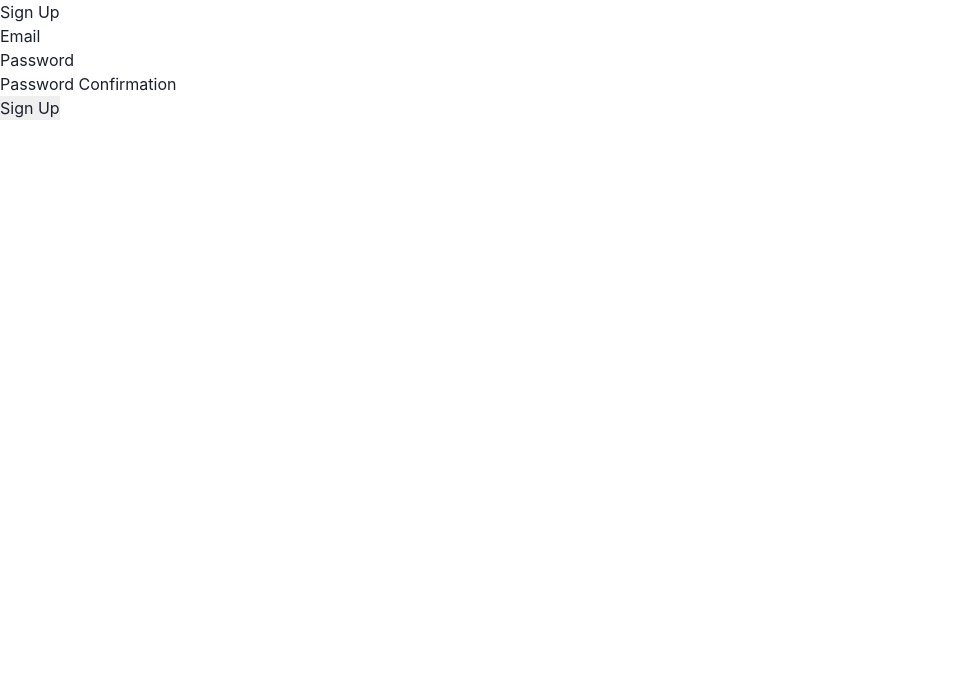
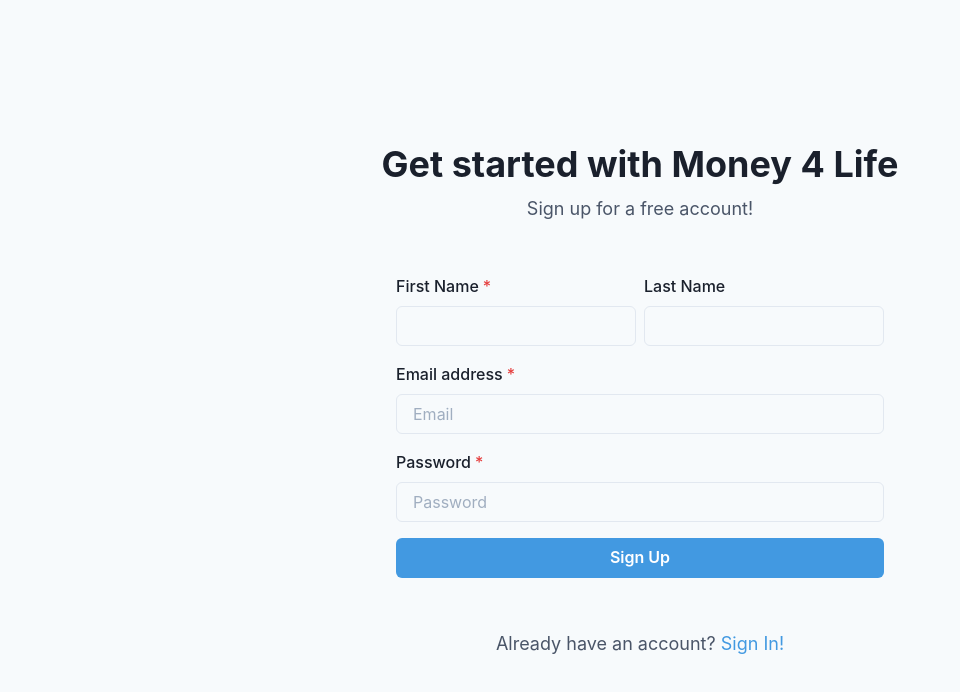
Before and after one commit to kcwchen/money-4-life, a React (Create React App) app in the folder client/: page /sign_up in a window 1280 px wide. Shown: the top 692 px of the page, without its empty margins (0-960 px from the left). Built offline with nearby package versions, Linux system fonts and the light colour scheme; no server answers.

Commit message:
refactor sign up page

```diff
--- a/client/src/App.js
+++ b/client/src/App.js
@@ -4,6 +4,7 @@
 import SignUpPage from './components/SignUpPage';
 import SignInPage from './components/SignInPage';
 import SignIn from './components/SignIn';
+import SignUp from './components/SignUp';
 // import SignUp from './components/SignUp';
 import BudgetIndexPage from './components/BudgetIndexPage';
 import TransactionIndexPage from './components/TransactionIndexPage';
@@ -48,7 +49,7 @@
             exact
             path='/sign_up'
             render={(routeProps) => (
-              <SignUpPage {...routeProps} onSignUp={getCurrentUser} />
+              <SignUp {...routeProps} onSignUp={getCurrentUser} />
             )}
           />
           <>
--- a/client/src/components/BudgetIndexPage.js
+++ b/client/src/components/BudgetIndexPage.js
@@ -38,6 +38,7 @@
   const [expensesThisMonth, setExpensesThisMonth] = useState({});
   const [dataReturned, setDataReturned] = useState(false);
   const [currentMonth, setCurrentMonth] = useState(new Date().getMonth());
+  const [budgetTotal, setBudgetTotal] = useState(0);
   const months = [
     'January',
     'February',
@@ -67,7 +68,10 @@
 
   const getBudgetsAndTransactionsForCurrentMonth = () => {
     return Budget.index().then((data) => {
+      let total = 0;
       data = data.filter((b) => b.user_id === ctx.user.id);
+      data.forEach((b) => (total += b.amount));
+      setBudgetTotal(total);
       setBudgets(data);
       Transaction.index().then((transactions) => {
         transactions = transactions.filter((t) => t.user_id === ctx.user.id);
@@ -146,12 +150,12 @@
           </form>
         </ModalContent>
       </Modal>
-      {dataReturned ? (
+      {dataReturned && budgets === [] ? (
         <>
           <Flex justifyContent='center' mt={10}>
             <Stack align='center'>
               <Heading as='h1'>
-                Your Total Monthly Budget is ${ctx.user.total_budget / 100}
+                Your Total Monthly Budget is ${budgetTotal / 100}
               </Heading>
               <Heading as='h2'>
                 for {months[currentMonth]} {new Date().getFullYear()}
@@ -219,7 +223,64 @@
               </Stack>
             </Box>
           </Flex>
-          {/* <NewBudgetForm createBudget={handleNewBudget} /> */}
+        </>
+      ) : dataReturned ? (
+        <>
+          <Flex justifyContent='center' mt={10}>
+            <Stack align='center'>
+              <Heading as='h1'>You don't have a budget yet!</Heading>
+              <Heading as='h2'>Make one Now!</Heading>
+            </Stack>
+          </Flex>
+          <Flex
+            flexDir='row'
+            flexWrap='wrap'
+            alignItems='center'
+            justifyContent='center'
+          >
+            <Box
+              role={'group'}
+              p={6}
+              maxW={'330px'}
+              w={'full'}
+              // boxShadow={'2xl'}
+              rounded={'lg'}
+              pos={'relative'}
+              zIndex={1}
+              _hover={{ transform: 'scale(1.2)' }}
+              transition='all 0.5s ease'
+              onClick={onOpen}
+              cursor='pointer'
+            >
+              <Stack align={'center'}>
+                <CircularProgress
+                  size='250px'
+                  transition='all 0.5s ease'
+                  value={0}
+                  color={
+                    ((props.expenses || 0) / props.amount) * 100 > 100
+                      ? 'red.300'
+                      : 'blue.300'
+                  }
+                  _hover={{ scale: 2 }}
+                >
+                  <Tooltip label='Add Category'>
+                    <CircularProgressLabel fontSize='30'>
+                      <Icon as={FiPlus} boxSize={36} color='gray.300' />
+                    </CircularProgressLabel>
+                  </Tooltip>
+                </CircularProgress>
+                <Heading
+                  fontSize={'2xl'}
+                  fontFamily={'body'}
+                  fontWeight={500}
+                  visibility='hidden'
+                >
+                  Add Budget
+                </Heading>
+              </Stack>
+            </Box>
+          </Flex>
         </>
       ) : (
         <Flex w='100%' h='100%' justifyContent='center' alignItems='center'>
--- a/client/src/components/SignIn.js
+++ b/client/src/components/SignUp.js
@@ -1,5 +1,5 @@
 import React, { useState } from 'react';
-import { Session } from '../requests';
+import { User } from '../requests';
 import { Link as ReactLink } from 'react-router-dom';
 import { useForm } from 'react-hook-form';
 import {
@@ -14,11 +14,12 @@
   Heading,
   Text,
   useColorModeValue,
+  HStack,
 } from '@chakra-ui/react';
 
-export default function SignIn(props) {
+export default function SignUp(props) {
   const [isLoading, setIsLoading] = useState(false);
-  const { onSignIn } = props;
+  const { onSignUp } = props;
   const {
     register,
     handleSubmit,
@@ -34,9 +35,9 @@
     //   password: formData.get('password'),
     // };
     // console.log(params);
-    Session.create(data).then((user) => {
+    User.create(data).then((user) => {
       if (user?.id) {
-        onSignIn();
+        onSignUp();
         setTimeout(() => {
           props.history.push('home');
         }, 2000);
@@ -51,11 +52,11 @@
       justify={'center'}
       bg={useColorModeValue('gray.50', 'gray.800')}
     >
-      <Stack spacing={8} mx={'auto'} maxW={'lg'} py={12} px={6}>
+      <Stack spacing={8} mx={'auto'} maxW={'xl'} py={12} px={6}>
         <Stack align={'center'}>
-          <Heading fontSize={'4xl'}>Welcome to Money 4 Life</Heading>
+          <Heading fontSize={'4xl'}>Get started with Money 4 Life</Heading>
           <Text fontSize={'lg'} color={'gray.600'}>
-            Sign in to your account!
+            Sign up for a free account!
           </Text>
         </Stack>
         <Box
@@ -66,19 +67,43 @@
         >
           <form onSubmit={handleSubmit(onSubmit)}>
             <Stack spacing={4}>
-              <FormControl id='email'>
+              <HStack>
+                <Box>
+                  <FormControl id='firstName' isRequired>
+                    <FormLabel>First Name</FormLabel>
+                    <Input
+                      name='first_name'
+                      type='text'
+                      {...register('first_name')}
+                    />
+                  </FormControl>
+                </Box>
+                <Box>
+                  <FormControl id='lastName'>
+                    <FormLabel>Last Name</FormLabel>
+                    <Input
+                      name='last_name'
+                      type='text'
+                      {...register('last_name')}
+                    />
+                  </FormControl>
+                </Box>
+              </HStack>
+              <FormControl id='email' isRequired>
                 <FormLabel>Email address</FormLabel>
                 <Input
                   type='email'
+                  name='email'
                   placeholder='Email'
                   {...register('email')}
                 />
                 {errors.email}
               </FormControl>
-              <FormControl id='password'>
+              <FormControl id='password' isRequired>
                 <FormLabel>Password</FormLabel>
                 <Input
                   type='password'
+                  name='password'
                   placeholder='Password'
                   {...register('password')}
                 />
@@ -94,7 +119,7 @@
                   }}
                   type='submit'
                 >
-                  Sign In
+                  Sign Up
                 </Button>
               </Stack>
             </Stack>
@@ -102,9 +127,9 @@
         </Box>
         <Box align='center'>
           <Text fontSize={'lg'} color={'gray.600'}>
-            Don't have an account?{' '}
-            <Link as={ReactLink} to='/sign_up' color={'blue.400'}>
-              Sign Up!
+            Already have an account?{' '}
+            <Link as={ReactLink} to='/sign_in' color={'blue.400'}>
+              Sign In!
             </Link>
           </Text>
         </Box>
```
Also changed, not shown: 1 other file (tests, documents, lock files or other folders).
